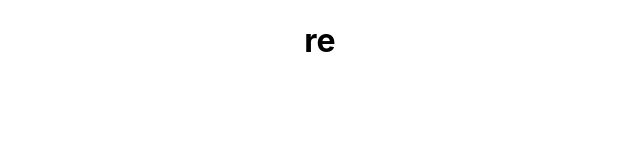
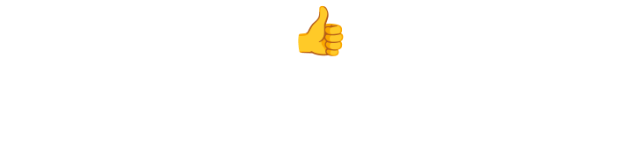
Before and after one commit to jbuyu/emoji-bubble, a React (Create React App) app: page / in a window 1280 px wide. Shown: the top 160 px of the page, without its empty margins (320-960 px from the left). Built offline with nearby package versions, Linux system fonts and the light colour scheme.

Commit message:
adds emoji to component

```diff
--- a/src/App.js
+++ b/src/App.js
@@ -1,10 +1,11 @@
 import React from "react";
 import "./App.css";
+import EmojiBoard from "./components/Emoji/EmojiBoard";
 
 function App() {
   return (
     <div className="App">
-      <h1>re</h1>
+      <EmojiBoard />
     </div>
   );
 }
--- a/src/components/Emoji/Emoji.jsx
+++ b/src/components/Emoji/Emoji.jsx
@@ -1,5 +1,6 @@
 import styled from "styled-components";
 import EmojiWrapper from "./EmojiWrapper";
+import React, { PureComponent } from "react";
 
 const Emoji = styled(EmojiWrapper)`
   font-size: ${({ size }) => (size ? size : "1rem")};
--- /dev/null
+++ b/src/components/Emoji/EmojiBoard.jsx
@@ -0,0 +1,7 @@
+import React, { Component } from "react";
+import Emoji from "./Emoji";
+const EmojiBoard = () => {
+  return <Emoji label="Thumbs Up" symbol="👍" size="3rem" />;
+};
+
+export default EmojiBoard;
--- a/src/components/Emoji/EmojiWrapper.jsx
+++ b/src/components/Emoji/EmojiWrapper.jsx
@@ -1,6 +1,6 @@
 import React, { Component } from "react";
 const EmojiWrapper = ({ className, symbol, label }) => {
-  return;
+  return (
     <span
       role="img"
       aria-label={label ? label : ""}
@@ -8,6 +8,7 @@ const EmojiWrapper = ({ className, symbol, label }) => {
       className={className}
     >
       {symbol}
-  </span>;
+    </span>
+  );
 };
 export default EmojiWrapper;
```
Lines whose indentation alone changed are shown as unchanged.
